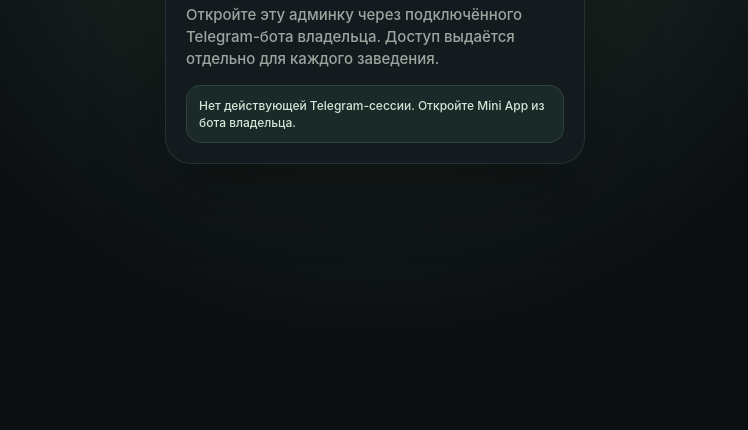
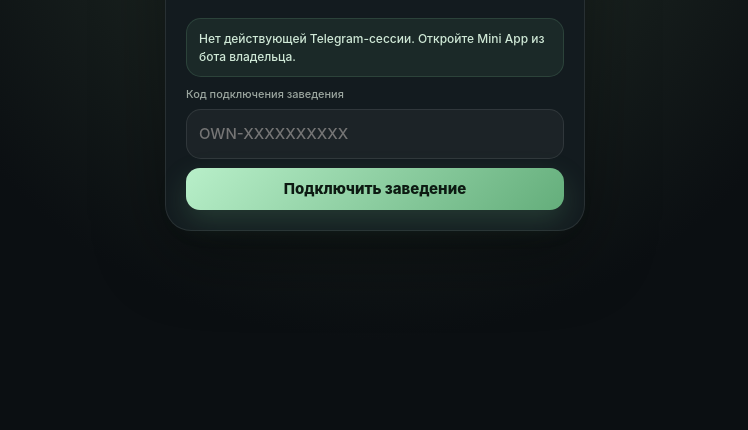
Before and after one commit to r4hkg4ft48-crypto/shaurma-city, a plain HTML site: page v2/frontend/admin-venue.html in a window 1280 px wide. Shown: the part 370-800 px from the top of the page, without its empty margins (265-1013 px from the left). Drawn offline with Linux system fonts and the light colour scheme.

Commit message:
Complete v2 owner access and frontend flow

```diff
--- a/v2/frontend/admin-venue.html
+++ b/v2/frontend/admin-venue.html
@@ -7,6 +7,6 @@
 <section id="menu" class="panel hidden"><div class="sectionHead"><h2>Меню</h2><button class="plainBtn" id="addItem">＋ Позиция</button></div><div class="menuEditor" id="menuEditor"></div><button class="primaryBtn" style="margin-top:12px" id="saveMenu">Сохранить меню</button></section>
 <section id="orders" class="panel hidden"><div class="sectionHead"><h2>Заказы</h2><small id="ordersLive">LIVE</small></div><div class="list" id="ordersList"></div></section>
 </main>
-<div class="loginGate" id="gate"><div class="loginCard"><span class="eyebrow">Shaurmeg partner</span><h1>Кабинет владельца</h1><p>Откройте эту админку через подключённого Telegram-бота владельца. Доступ выдаётся отдельно для каждого заведения.</p><div class="notice" id="gateText">Проверяем Telegram-доступ…</div></div></div>
+<div class="loginGate" id="gate"><div class="loginCard"><span class="eyebrow">Shaurmeg partner</span><h1>Кабинет владельца</h1><p>Откройте эту админку через подключённого Telegram-бота владельца. Доступ выдаётся отдельно для каждого заведения.</p><div class="notice" id="gateText">Проверяем Telegram-доступ…</div><div id="claimBox" class="formGrid" style="margin-top:10px"><div class="field"><label>Код подключения заведения</label><input id="claimCode" placeholder="OWN-XXXXXXXXXX" autocomplete="off"></div><button class="primaryBtn" id="claimBtn">Подключить заведение</button></div></div></div>
 <div class="toast" id="toast"></div><script src="config.js"></script><script src="admin-venue.js"></script>
 </body></html>
```
